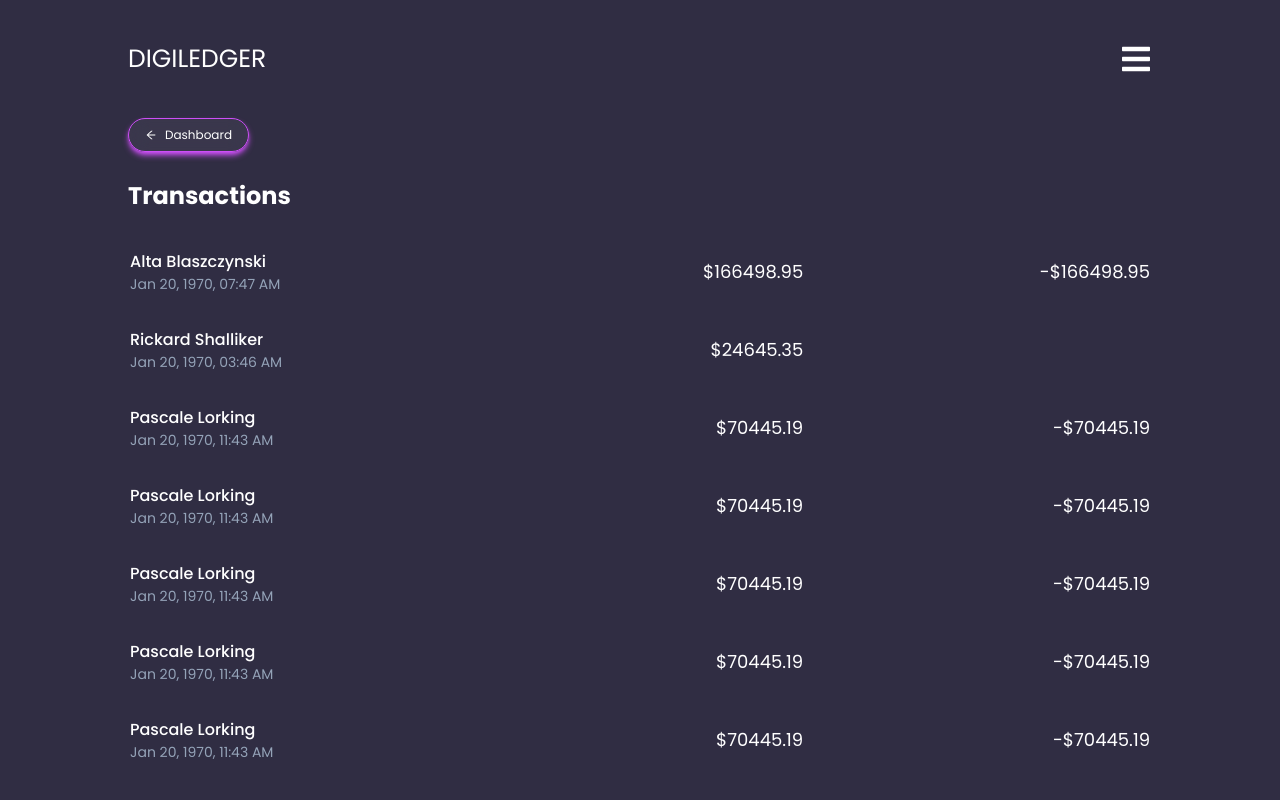
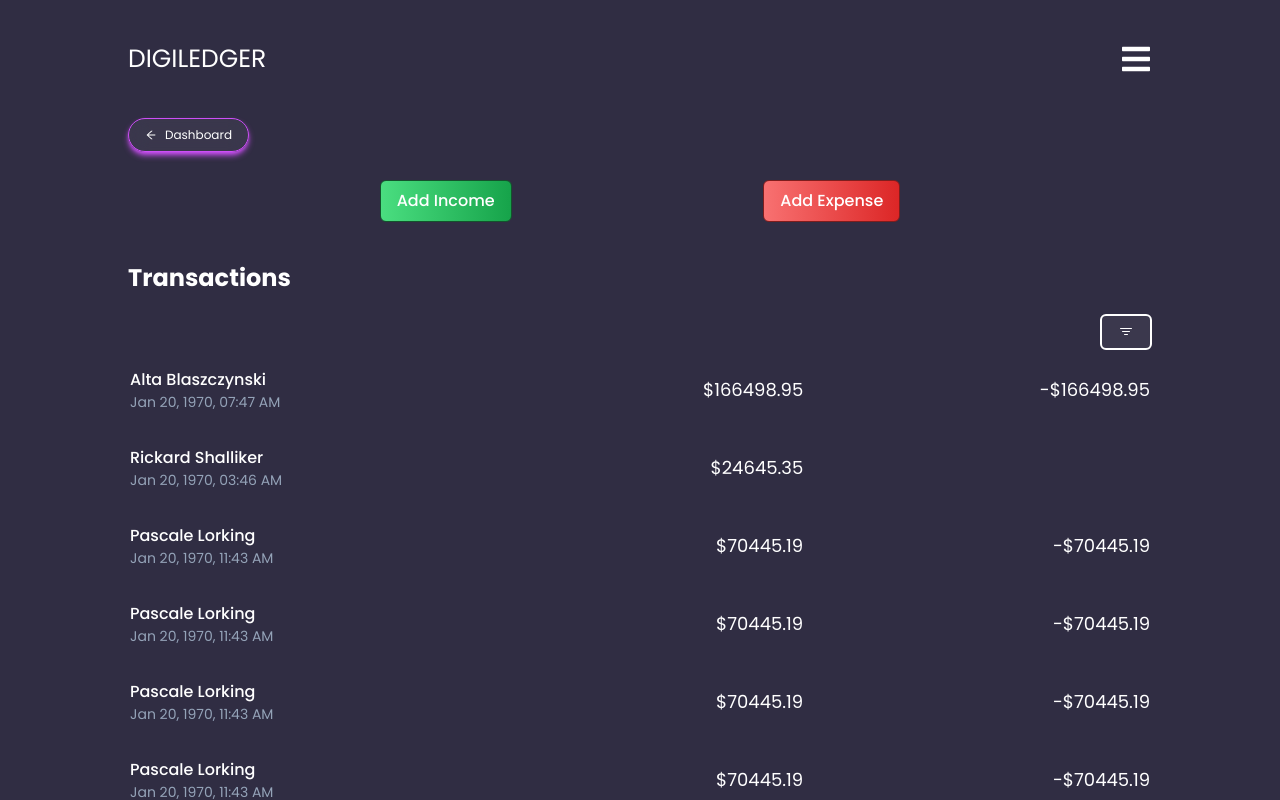
Before and after one commit to AnshumanMahato/Digiledger-Frontend, a React (Create React App) app: page /transactions in a window 1280 px wide. Shown: the top 800 px of the page. Built offline with nearby package versions, Linux system fonts and the light colour scheme.

Commit message:
buttons added

```diff
--- a/src/components/Button.jsx
+++ b/src/components/Button.jsx
@@ -14,9 +14,9 @@ function Button({
     "flex items-center border font-medium transition-shadow",
     {
       "rounded-full": rounded,
-      "border-white bg-white/5 bg-blur-[10px": !success && !warning && !danger,
+      "border-white bg-white/5 bg-blur-[10px]": !success && !warning && !danger,
       "px-3 py-1.5 text-sm": small,
-      "px-5 py-3 text-xl": !small,
+      "px-4 py-2 text-md": !small,
       "border-red-900 bg-gradient-to-r from-red-400 to-red-600": danger,
       "border-green-900 bg-gradient-to-r from-green-400 to-green-600": success,
       "border-amber-900 bg-gradient-to-r from-amber-400 to-amber-600": warning,
--- a/src/components/TransactionsPanel.jsx
+++ b/src/components/TransactionsPanel.jsx
@@ -89,8 +89,11 @@ function TransactionsPanel() {
 
   return (
     <div className="container mx-auto">
-      <div>
-        <div></div>
+      <div className="flex justify-between">
+        <div className="flex-grow"></div>
+        <Button className="border-2 rounded-md ml-5">
+          <BsFilter />
+        </Button>
       </div>
       <TransactionTable transactions={transactions} />
       <div className="flex justify-center mt-4">
--- a/src/pages/Transactions.jsx
+++ b/src/pages/Transactions.jsx
@@ -1,10 +1,19 @@
 import Section from "../components/Section";
 import TransactionsPanel from "../components/TransactionsPanel";
 import SectionHeader from "../components/SectionHeader";
+import Button from "../components/Button";
 
 function Transactions() {
   return (
     <main className="flex flex-col justify-between items-center w-full">
+      <Section className="flex justify-evenly items-center">
+        <Button success className="rounded-md">
+          Add Income
+        </Button>
+        <Button danger className="rounded-md">
+          Add Expense
+        </Button>
+      </Section>
       <Section className="flex flex-col justify-evenly items-center">
         <SectionHeader className="mb-5">Transactions</SectionHeader>
         <TransactionsPanel />
```
